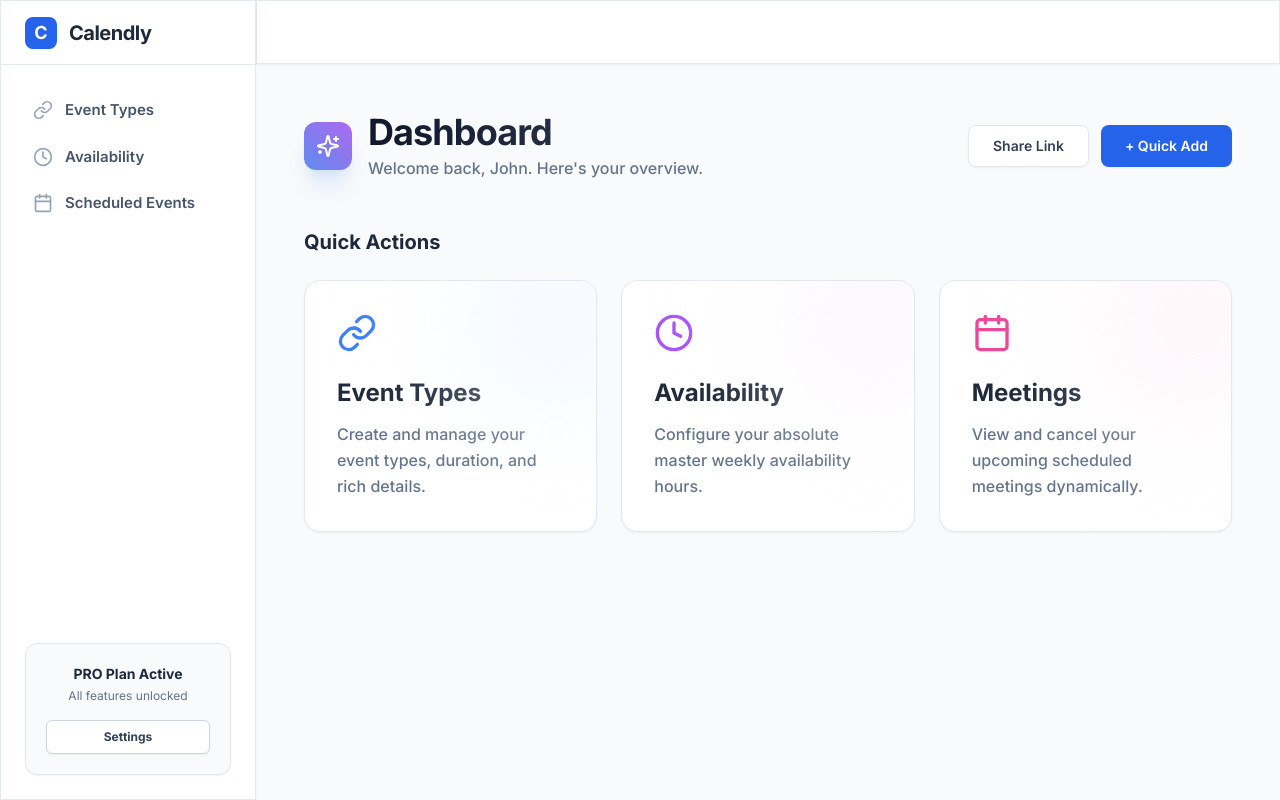
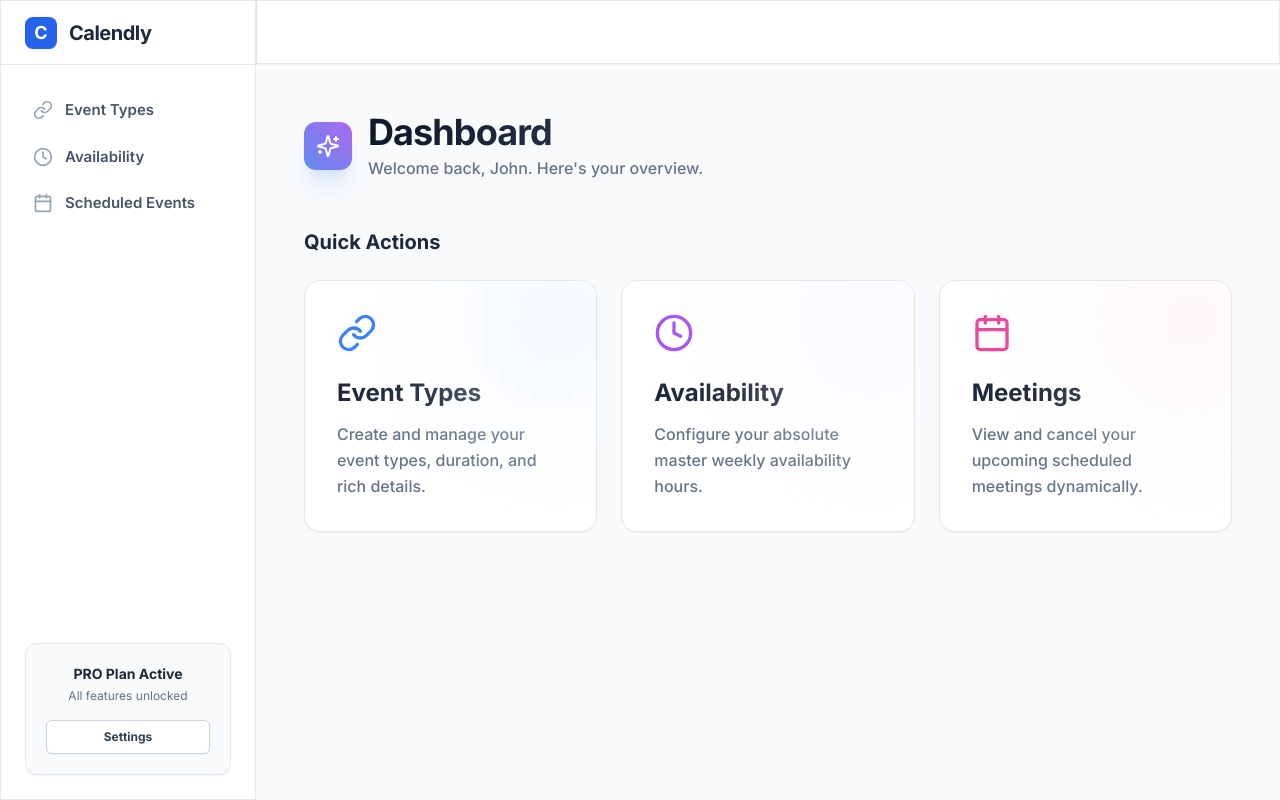
Before and after one commit to Ritesh-iiitn/meeting-scheduler-app, a Next.js app in the folder calendly-clone/frontend/: page / in a window 1280 px wide. Built offline with nearby package versions, Linux system fonts and the light colour scheme.

Commit message:
removequickadd

```diff
--- a/calendly-clone/frontend/app/page.jsx
+++ b/calendly-clone/frontend/app/page.jsx
@@ -21,14 +21,6 @@
           </div>
         </div>
 
-        <div className="flex gap-3">
-          <button className="glass px-6 py-2.5 rounded-lg text-sm font-semibold text-slate-700 hover:bg-slate-50 transition-colors">
-            Share Link
-          </button>
-          <button className="bg-blue-600 text-white px-6 py-2.5 rounded-lg text-sm font-semibold shadow-sm hover:shadow-md hover:bg-blue-700 transition-all">
-            + Quick Add
-          </button>
-        </div>
       </div>
 
       {/* Quick Actions */}
```
